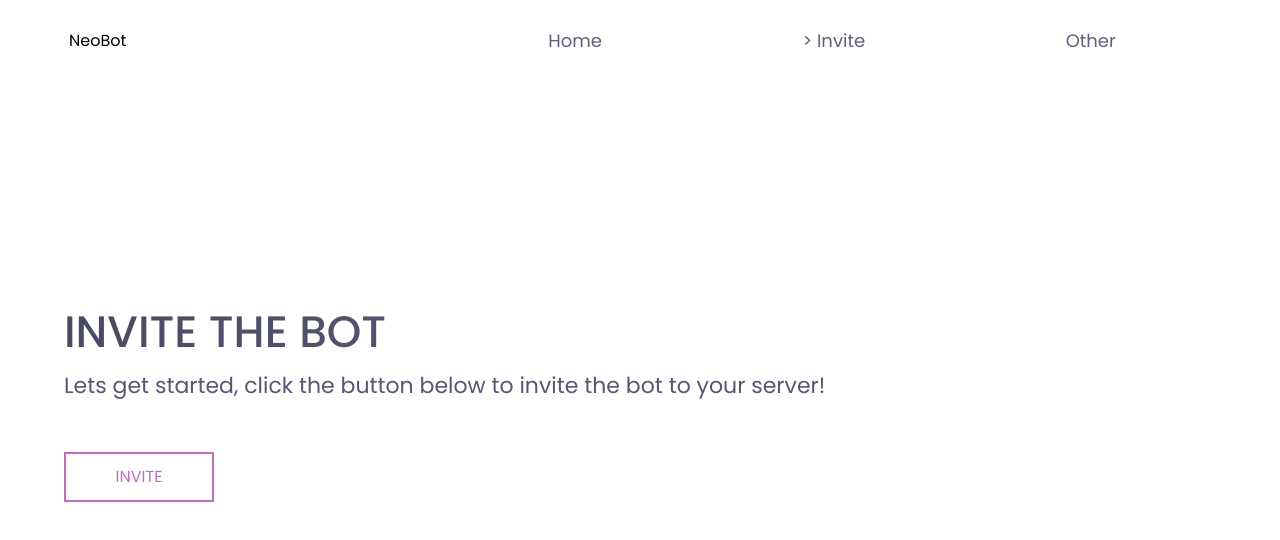
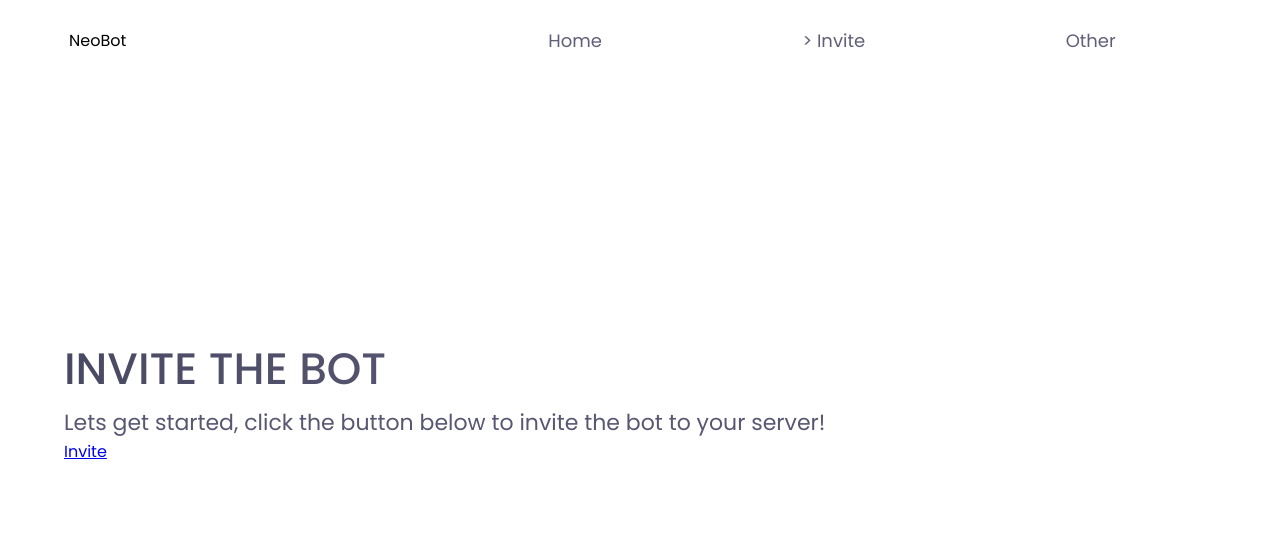
Before and after one commit to ZepZak/neo, a plain HTML site: page invite.html in a window 1280 px wide. Drawn offline with Linux system fonts and the light colour scheme.

Commit message:
invite works

```diff
--- a/invite.html
+++ b/invite.html
@@ -34,9 +34,8 @@
 						Lets get started, click the button below to invite the bot to your server!
 						</p>
 					</div>
-					<div class="cta">
-						                                                               <button class="cta-select">INVITE</button>
-					</div>
+					<div class="btn">
+			<a href="https://discord.com/oauth2/authorize?client_id=801468894400610324&permissions=2147479543&scope=bot" id="invite"><i class="fas fa-plus"></i> Invite</a>
 				</div>
 			</section>
 
```
